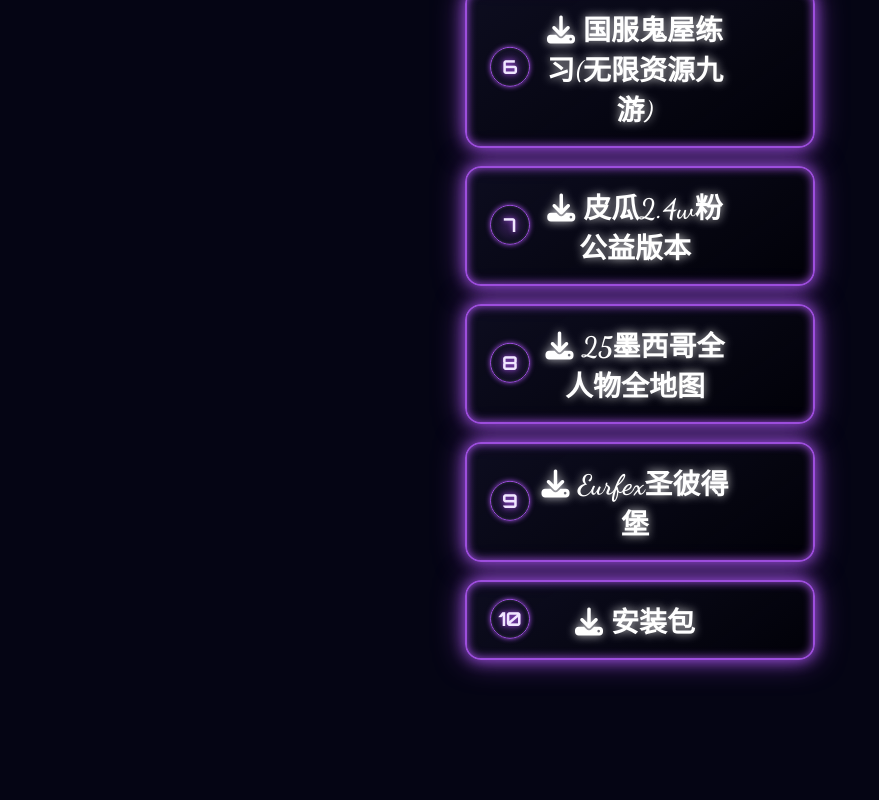
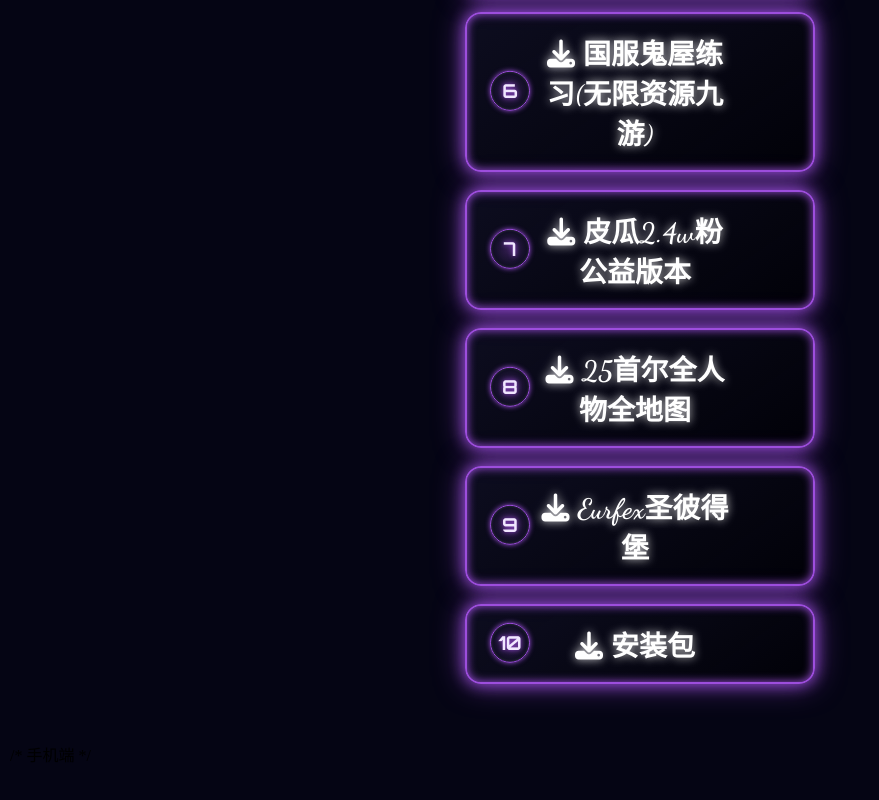
Before and after one commit to qiapigua/qiapigua---3, a plain HTML site: page index.html in a window 1280 px wide. Shown: the part 844-1644 px from the top of the page, without its empty margins (0-879 px from the left). Before the commit the page ends 1622 px from the top, so only its background shows below. Drawn offline with Linux system fonts and the light colour scheme; a web font is replaced by a local one.

Commit message:
Update index.html

```diff
--- a/index.html
+++ b/index.html
@@ -1,3 +1,4 @@
+/* 手机端 */
 <!DOCTYPE html>
 <html lang="zh-CN">
 <head>
@@ -571,7 +572,7 @@
         </div>
         <div class="btn-wrapper">
             <span class="btn-number">8</span>
-            <a href="https://easylink.cc/o3ymo1" class="install-btn"><i class="fas fa-download"></i>25墨西哥全人物全地图</a>
+            <a href="https://easylink.cc/gq43yb" class="install-btn"><i class="fas fa-download"></i>25首尔全人物全地图</a>
         </div>
         <div class="btn-wrapper">
             <span class="btn-number">9</span>
@@ -822,3 +823,4 @@
     </script>
 </body>
 </html>
+/* 手机端 */
```
